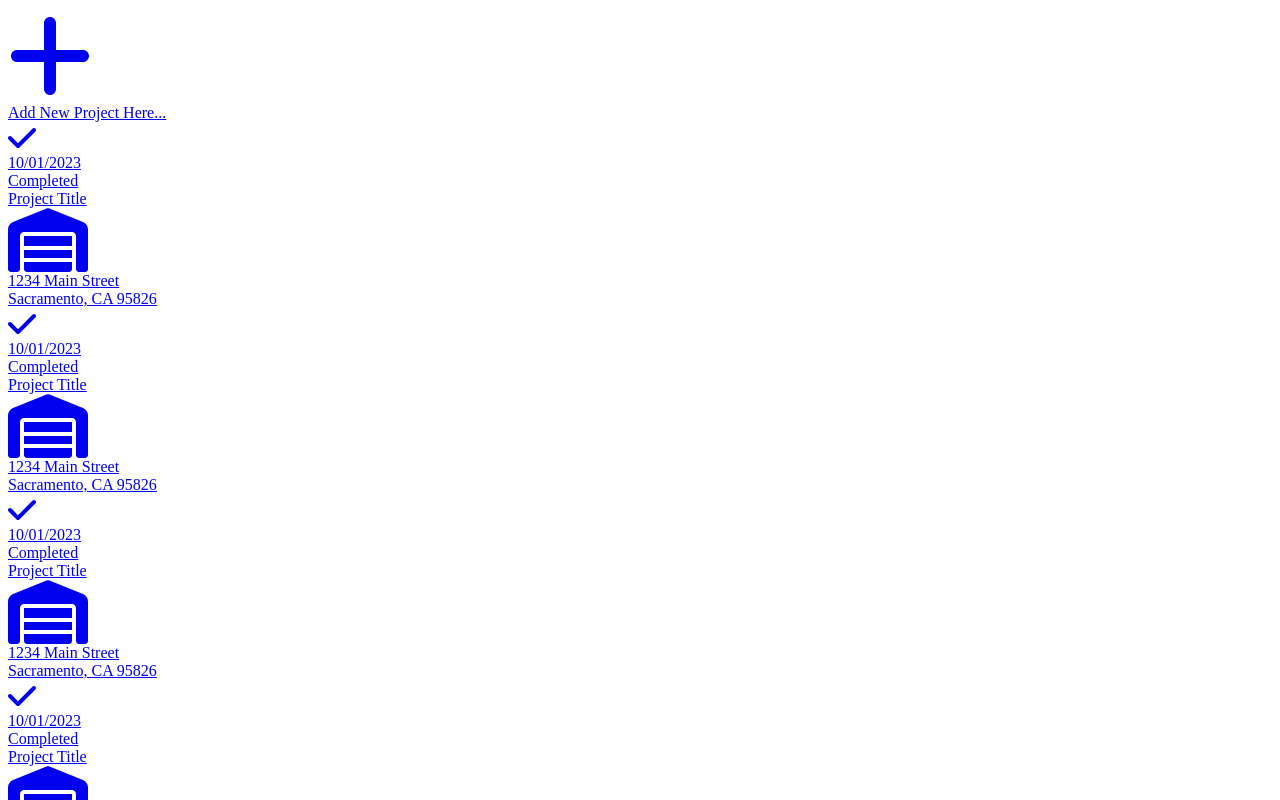
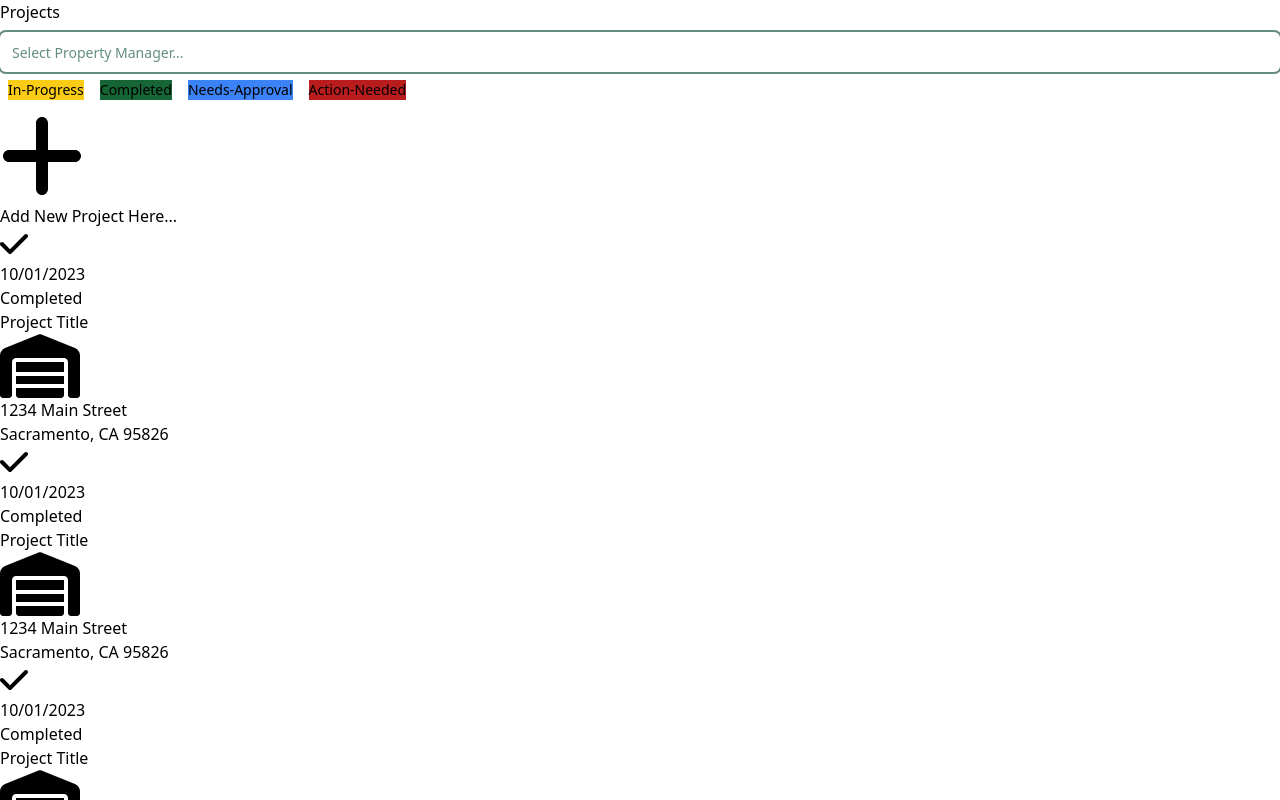
Before and after one commit to hashemJaber/SacOverflow, a Next.js app: page /projects in a window 1280 px wide. Shown: the top 800 px of the page. Built offline with nearby package versions, Linux system fonts and the light colour scheme.

Commit message:
SO-30, SO-31 Component tweaks & updates

```diff
--- a/src/app/projects/page.tsx
+++ b/src/app/projects/page.tsx
@@ -1,9 +1,28 @@
+import SearchBar from "@/components/SearchBar/SearchBar";
+import StatusBar from "@/components/StatusBar/StatusBar";
 import AddCard from "@/components/projects/AddCard";
 import TicketCard from "@/components/projects/TicketCard";
 import React from "react";
 
 const page = () => {
   return (
+    <div>
+      <div className="flex justify-between flex-row m-1">
+        <div className="flex flex-row">
+          <div className="text-primary-green-600 text-4xl mt-1 font-bold px-2 py-1">
+            Projects
+          </div>
+          <div className="mx-2 my-1">
+            <SearchBar />
+          </div>
+        </div>
+        <div className="flex flex-row justify-between">
+          <StatusBar status="In-Progress" />
+          <StatusBar status="Completed" />
+          <StatusBar status="Needs-Approval" />
+          <StatusBar status="Action-Needed" />
+        </div>
+      </div>
       <div className="flex flex-col h-screen max-h-screen">
         <div>
           <div className="flex-grow overflow-y-auto bg-white text-default-text">
@@ -22,6 +41,7 @@ const page = () => {
           </div>
         </div>
       </div>
+    </div>
   );
 };
 
--- a/src/components/StatusBar/StatusBar.tsx
+++ b/src/components/StatusBar/StatusBar.tsx
@@ -1,17 +1,21 @@
+"use client";
+
 import "./statusbar.css";
 
 interface StatusBarProps {
-    status: 'Completed' | 'In-Progress' | 'Needs-Approval' | 'Action-Needed';
-
+  status: "Completed" | "In-Progress" | "Needs-Approval" | "Action-Needed";
 }
 
-const StatusBar = ({status}: StatusBarProps) => {
-return (
+const StatusBar = ({ status }: StatusBarProps) => {
+  return (
     //generalized component circular
-    <div className={`status-bar status-${status}`} style={{border:"2px solid black"}}>
-        {status}
-    </div>
-    )
-}
+    <button
+      className={`status-bar status-${status} rounded-full text-center px-4 py-2 font-bold`}
+      onClick={() => console.log(`${status}`)}
+    >
+      {status}
+    </button>
+  );
+};
 
 export default StatusBar;
--- a/src/components/StatusBar/statusbar.css
+++ b/src/components/StatusBar/statusbar.css
@@ -2,31 +2,27 @@
 
 @layer base {
   .status-bar {
-        @apply text-white font-bold text-center py-2 px-6 rounded border border-b-2 border-b-primary-green-900;
-        @apply w-44 rounded-full;
-
     /* completed tasks */
     &.status-Completed {
-            @apply bg-green-900 text-sm;
+      @apply bg-green-800 hover:bg-green-900 text-sm;
       margin: 8px;
     }
 
     /* in progress tasks */
     &.status-In-Progress {
-            @apply bg-yellow-400 text-sm;
+      @apply bg-yellow-400 text-sm hover:bg-yellow-500;
       margin: 8px;
-            margin-left: 50px;
     }
 
     /* tasks that need approval*/
     &.status-Needs-Approval {
-            @apply bg-blue-500 text-sm;
+      @apply bg-blue-500 text-sm hover:bg-blue-600;
       margin: 8px;
     }
 
     /* tasks that action is needed */
     &.status-Action-Needed {
-            @apply bg-red-700 text-sm;
+      @apply bg-red-700 text-sm hover:bg-red-800;
       margin: 8px;
     }
   }
```
Also changed, not shown: src/app/dashboard/dashboard.css (deleted, +0 -13 lines), src/app/dashboard/page.tsx (deleted, +0 -43 lines). Lines whose indentation alone changed are shown as unchanged.
